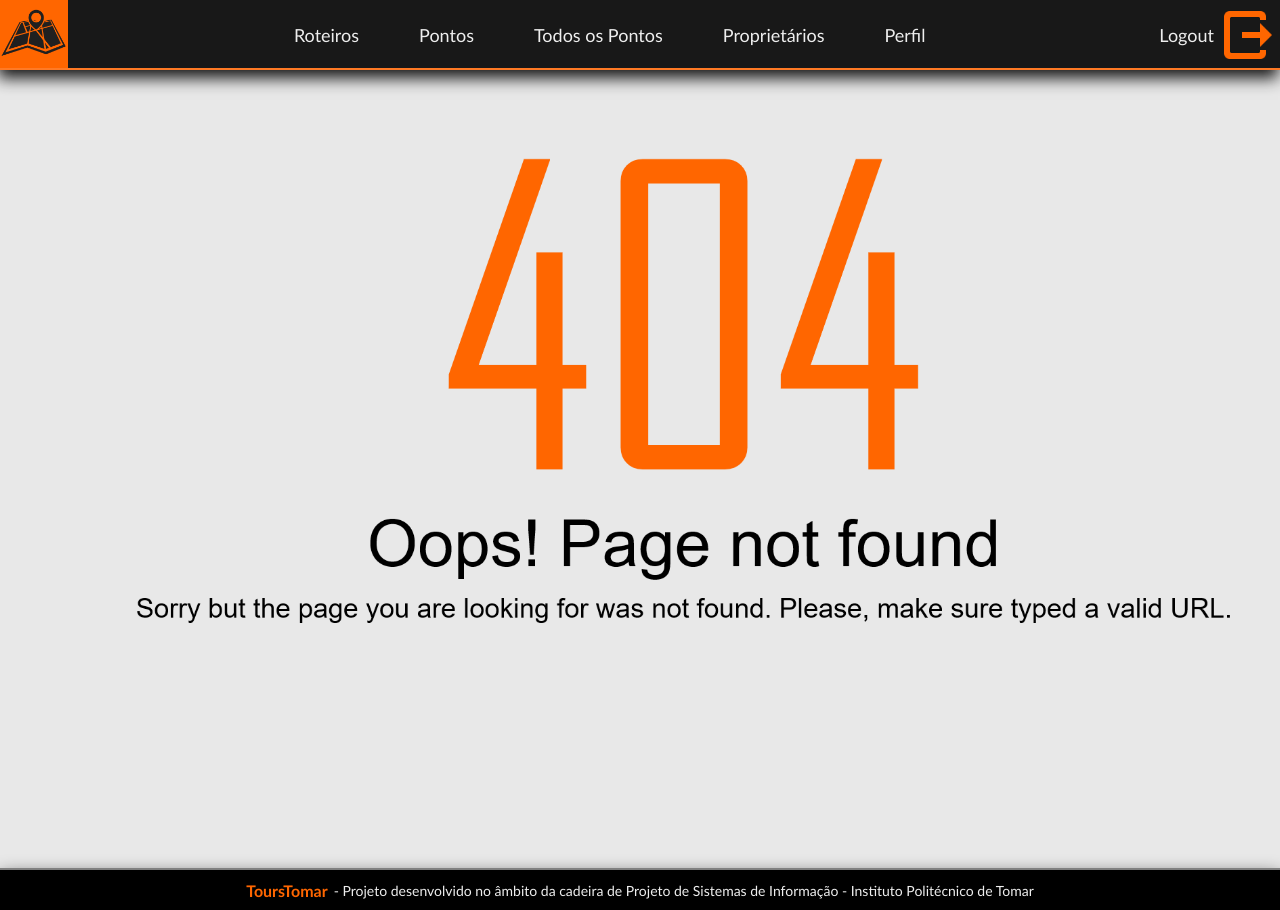
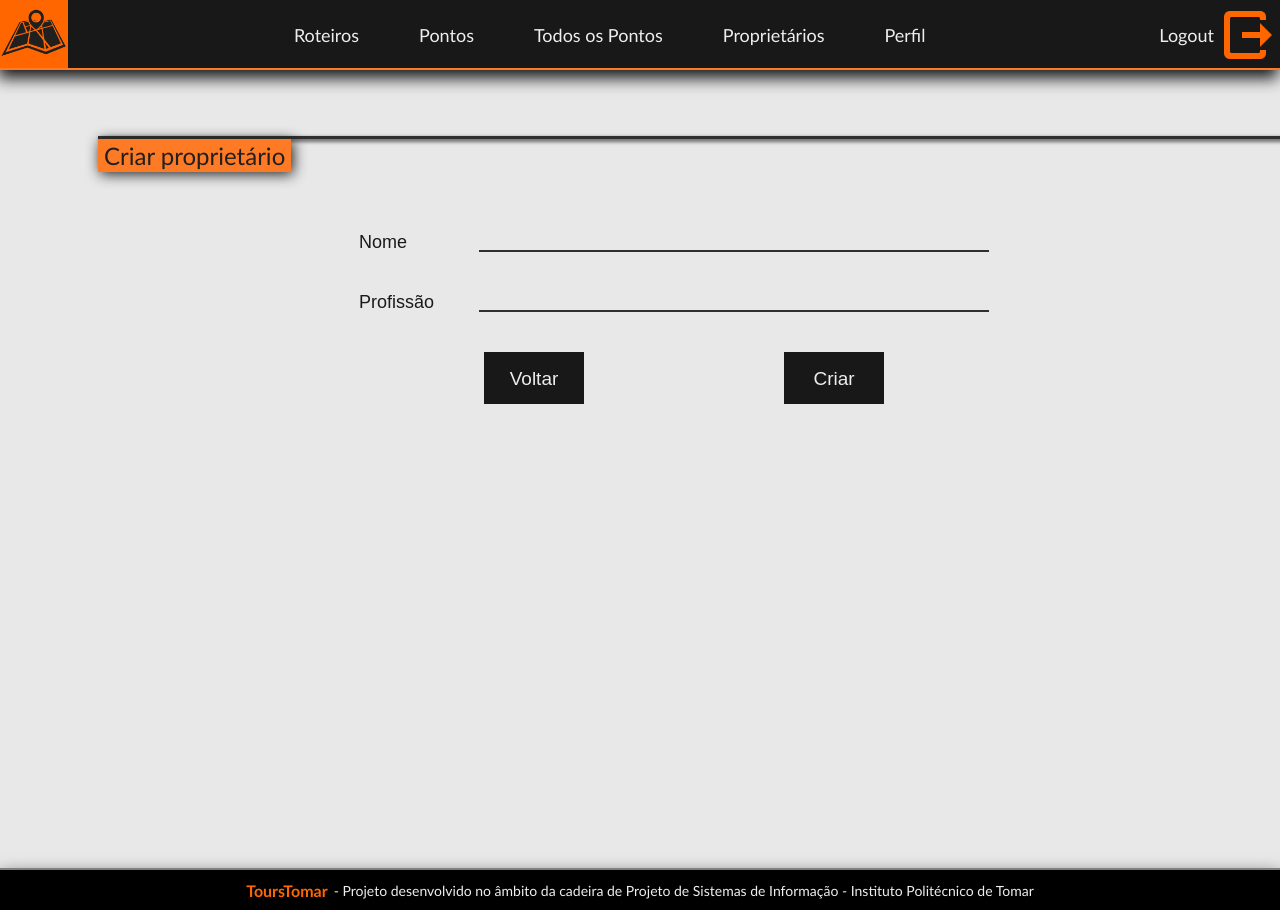
Before and after one commit to iptomar/PSI-Grupo-A-2019-2020, a React (Create React App) app in the folder frontoffice/: page /createProp in a window 1280 px wide. Built offline with nearby package versions, Linux system fonts and the light colour scheme; sample sign-in values are in the browser's storage.

Commit message:
Trabalho do gonçalo restaurado
Co-Authored-By: Goncalo Rocha <gonzalezayy@users.noreply.github.com>

```diff
--- a/frontoffice/src/App.jsx
+++ b/frontoffice/src/App.jsx
@@ -24,9 +24,10 @@ import PointsToValidate from './pages/pointsToValidate';
 import RoutesToValidate from './pages/routesToValidate';
 import ImagesToValidate from './pages/imagesToValidate';
 import Props from './pages/props';
+import CProp from './pages/createProp';
 
-const ApiPath = "http://188.251.50.68:3000/";
-//const ApiPath = "http://localhost:3000/";
+//const ApiPath = "http://188.251.50.68:3000/";
+const ApiPath = "http://localhost:3000/";
 
 class App extends React.Component {
   render() {
@@ -54,6 +55,7 @@ class App extends React.Component {
           <Route exact path="/PointDetails" render={(props) => <PointDetails {...props} ApiPath={ApiPath} />}></Route>
           <Route exact path="/ImagesToValidate" render={(props) => <ImagesToValidate {...props} ApiPath={ApiPath} />}></Route>
           <Route exact path="/AllPoints" render={(props) => <Points2 {...props} ApiPath={ApiPath} />}></Route>
+          <Route exact path="/createProp" render={(props) => <CProp {...props} ApiPath={ApiPath} />}></Route>
           <Route component={NotFoundPage} />
         </Switch>
       </Router>
```
Also changed, not shown: 1 other file (tests, documents, lock files or other folders).
